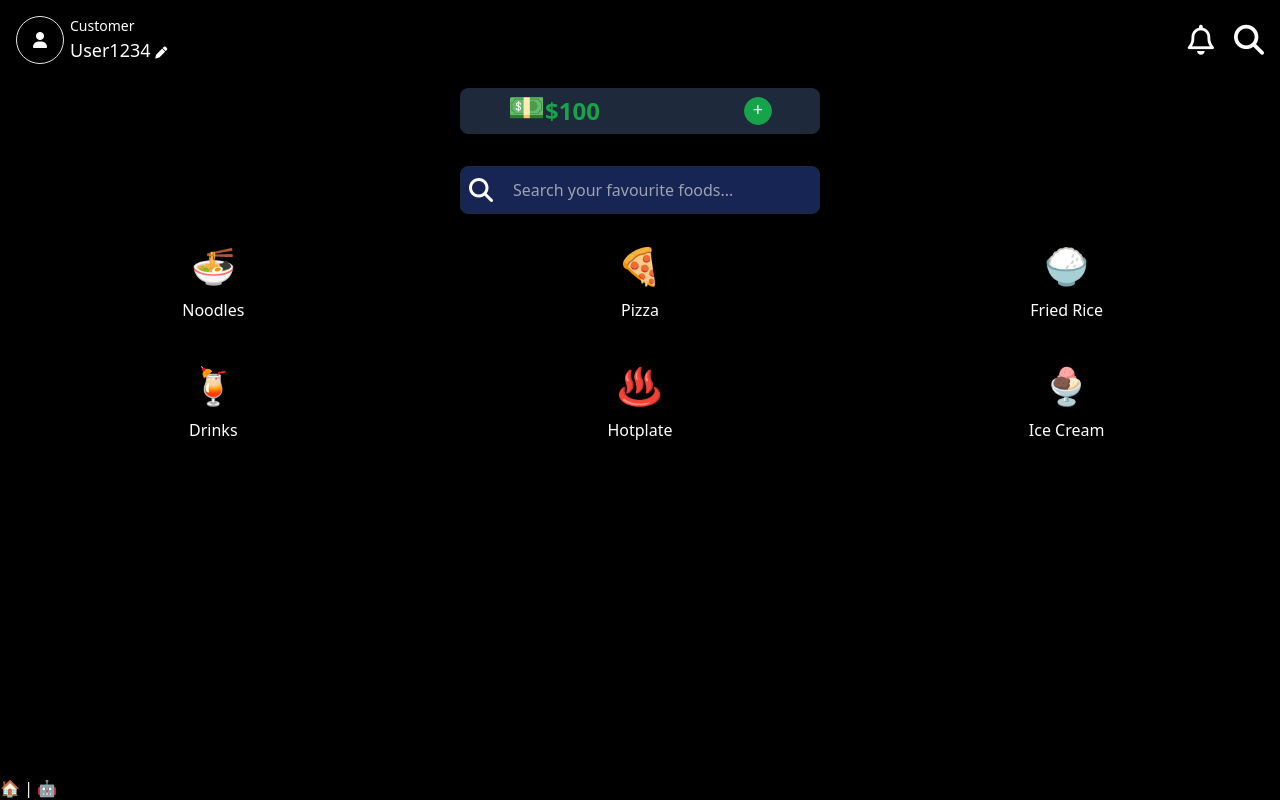
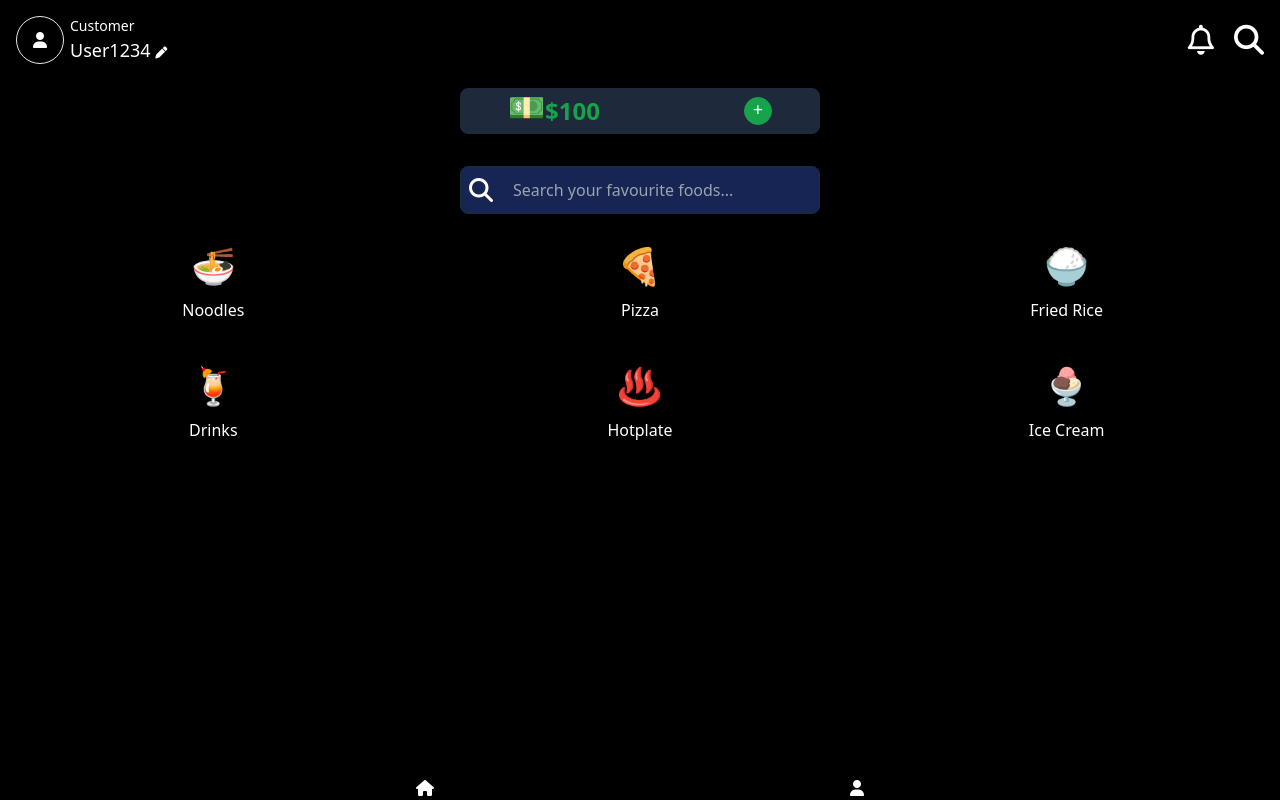
Before and after one commit to mA4rK0/portfolio-Order-Food-App, a React (Vite) app: page / in a window 1280 px wide. Built offline with nearby package versions, Linux system fonts and the light colour scheme.

Commit message:
changing the navbar icons.

```diff
--- a/src/layouts/RootLayout.jsx
+++ b/src/layouts/RootLayout.jsx
@@ -21,8 +21,13 @@ function RootLayout() {
   return (
     <>
       <Outlet />
-      <nav className={`bottom-0 fixed text-white bg-black w-full ${isBottom ? "bg-black" : "bg-black bg-opacity-80 backdrop-blur-sm"}`}>
-        <NavLink to="/">🏠</NavLink> | <NavLink to="/username">🤖</NavLink>
+      <nav className={`bottom-0 fixed flex justify-evenly text-white bg-black w-full ${isBottom ? "bg-black" : "bg-black bg-opacity-80 backdrop-blur-sm"}`}>
+        <NavLink to="/">
+          <i className="fa-solid fa-house"></i>
+        </NavLink>
+        <NavLink to="/username">
+          <i className="fa-solid fa-user"></i>
+        </NavLink>
       </nav>
     </>
   );
```
